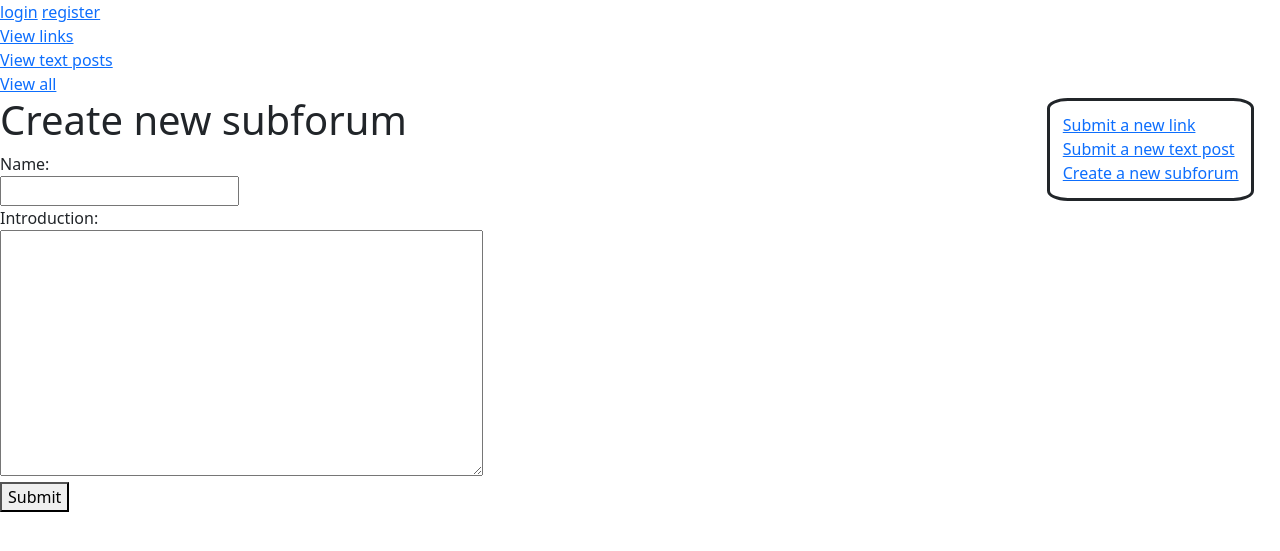
After one commit to pavezzo/LinkkiFoorumi, a Flask app: page /newsubforum in a window 1280 px wide. The commit adds this page. Shown: the top 551 px of the page. Run offline with Flask 2, Linux system fonts and the light colour scheme.

Commit message:
add basic functionality for subforums

```diff
--- a/routes.py
+++ b/routes.py
@@ -6,6 +6,7 @@ import text_posts
 import all
 import utils
 import comments
+import subforums
 
 @app.route("/", methods=["GET"])
 def index():
@@ -41,11 +42,11 @@ def logout():
 @app.route("/newlink", methods=["GET", "POST"])
 def newlink():
     if request.method == "GET":
-        return render_template("newlink.html")
+        return render_template("newlink.html", sub_name=request.args.get("subforum"))
     if request.method == "POST":
-        if not utils.valid_csrf(request.form["csrf_token"]):
-            abort(403)
-        link_id = links.new(request.form["title"], request.form["link"])
+        utils.valid_csrf(request.form["csrf_token"])
+        utils.require_login()
+        link_id = links.new(request.form["sub_name"], request.form["title"], request.form["link"])
         return redirect("/link/"+str(link_id))
 
 @app.route("/link/<int:id>")
@@ -64,12 +65,13 @@ def all_links():
 @app.route("/newpost", methods=["GET", "POST"])
 def new_post():
     if request.method == "GET":
-        return render_template("newpost.html")
+        return render_template("newpost.html", sub_name=request.args.get("subforum"))
 
     if request.method == "POST":
-        if not utils.valid_csrf(request.form["csrf_token"]):
-            abort(403)
-        post_id = text_posts.new(request.form["title"], request.form["post_content"])
+        utils.valid_csrf(request.form["csrf_token"])
+        utils.require_login()
+        post_id = text_posts.new(request.form["sub_name"], request.form["title"], request.form["post_content"])
+
         return str(post_id)
 
 @app.route("/post/<int:id>")
@@ -102,3 +104,21 @@ def new_comment():
     if request.form["post_id"]:
         post_url = "/post/" + request.form["post_id"]
         return redirect(post_url)
+
+@app.route("/newsubforum", methods=["GET", "POST"])
+def new_subforum():
+    if request.method == "GET":
+        return render_template("newsubforum.html")
+    if request.method == "POST":
+        utils.require_login()
+        utils.valid_csrf(request.form["csrf_token"])
+        if subforums.new(request.form["sub_name"], request.form["introduction"]):
+            return redirect("/")
+
+@app.route("/sub/<string:name>")
+def view_subforum(name):
+    result = subforums.get_by_name(name)
+    if not result:
+        abort(404)
+    contents = subforums.get_newest(result.sub_id)
+    return render_template("subforum.html", sub_name=name, introduction=result.introduction, contents=contents)
--- a/static/style.css
+++ b/static/style.css
@@ -41,3 +41,11 @@
     margin-bottom: 0.5rem;
     font-size: larger;
 }
+
+.sideContent {
+    float: right;
+    margin: 2%;
+    padding: 1%;
+    border-style: solid;
+    border-radius: 10%;
+}
--- a/templates/layout.html
+++ b/templates/layout.html
@@ -14,12 +14,23 @@ Logged in as {{ session.name }} id: {{ session.user_id }}
 <a href="/register">register</a>
 {% endif %}
 <br>
-<a href="/newlink">Submit a new link</a>
 <a href="/links">View links</a><br>
-<a href="/newpost">Submit a new text post</a>
 <a href="/posts">View text posts</a>
 <br>
-<a href="/all">View all</a><br>
+<a href="/all">View all</a>
+{% if not comments %}
+<div class="sideContent">
+    {% if sub_name %}
+    <a href="{{ url_for('newlink', subforum=sub_name) }}">Submit a new link</a><br>
+    <a href="{{ url_for('new_post', subforum=sub_name) }}">Submit a new text post</a><br>
+    {% else %}
+    <a href="/newlink">Submit a new link</a><br>
+    <a href="/newpost">Submit a new text post</a><br>
+    {% endif %}
+    <a href="/newsubforum">Create a new subforum</a>
+</div>
+{% endif %}
+<br>
 <script src="/static/script.js"></script>
 {% block content %}{% endblock %}
 </body>
--- a/templates/newlink.html
+++ b/templates/newlink.html
@@ -6,6 +6,8 @@
     <input type="text" name="title"><br>
     Link:<br>
     <input type="text" name="link"><br>
+    Subforum:<br>
+    <input type="text" name="sub_name" value={{ sub_name }}><br>
     <input type="hidden" name="csrf_token" value="{{ session.csrf_token }}">
     <button>Submit</button>
 </form>
--- a/templates/newpost.html
+++ b/templates/newpost.html
@@ -6,6 +6,8 @@
     <input type="text" name="title"><br>
     Post:<br>
     <textarea name="post_content" rows="10" cols="50"></textarea><br>
+    Subforum:<br>
+    <input type="text" name="sub_name" value={{ sub_name }}><br>
     <input type="hidden" name="csrf_token" value="{{ session.csrf_token }}">
     <button>Submit</button>
 </form>
--- /dev/null
+++ b/templates/newsubforum.html
@@ -0,0 +1,12 @@
+{% extends "layout.html" %}
+{% block content %}
+<h1>Create new subforum</h1>
+<form action="/newsubforum", method="post">
+    Name:<br>
+    <input type="text" name="sub_name"><br>
+    Introduction:<br>
+    <textarea name="introduction" rows="10" cols="50"></textarea><br>
+    <input type="hidden" name="csrf_token" value={{ session.csrf_token }}>
+    <button>Submit</button>
+</form>
+{% endblock %}
```
Also changed, not shown: links.py (+6 -7 lines), schema.sql (+8 -2 lines), subforums.py (added, +34 -0 lines), templates/subforum.html (added, +16 -0 lines), text_posts.py (+5 -7 lines), utils.py (+9 -2 lines).
